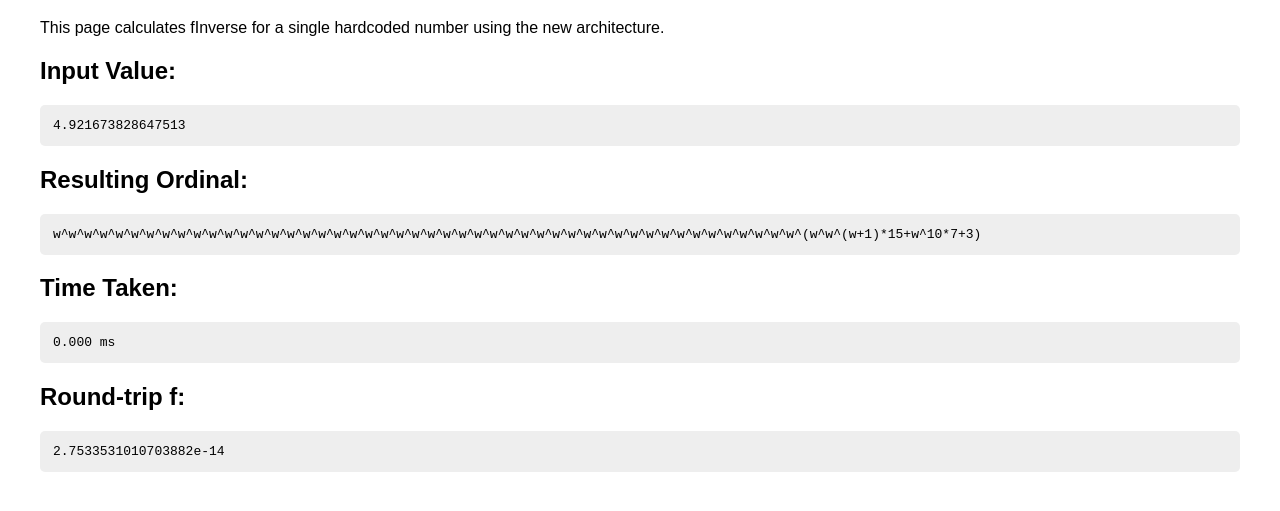
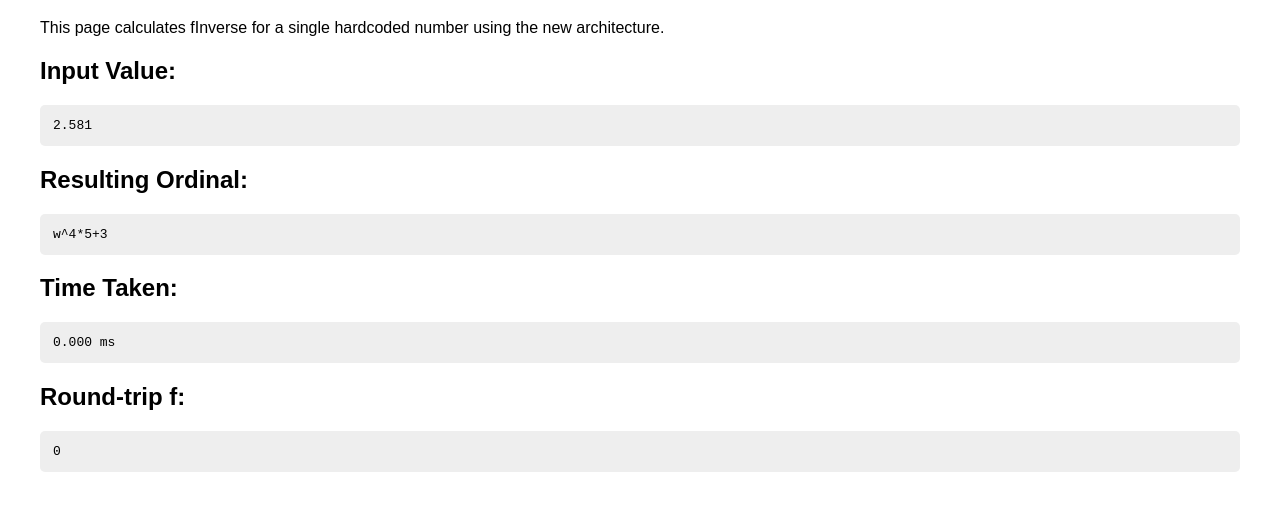
Before and after one commit to MeniRosenfeld/TransfiniteOrdinalCalculator, a plain HTML site: page finverse_debug.html in a window 1280 px wide. Shown: the part 101-612 px from the top of the page. Drawn offline with Linux system fonts and the light colour scheme.

Commit message:
Fix fInverse

```diff
--- a/finverse_debug.html
+++ b/finverse_debug.html
@@ -72,7 +72,7 @@
             }
 
             // --- CONFIGURATION ---
-            const inputValue = 4.921673828647513; // Hardcoded input value (e.g., f(w+1))
+            const inputValue = 2.581; // Hardcoded input value (e.g., f(w+1))
             // ---------------------
 
             document.getElementById('input-value').textContent = inputValue;
@@ -86,7 +86,7 @@
                 // Use the OLD_F_PARAMS as requested
                 const fParams = OLD_F_PARAMS;
 
-                const resultRep = fInverse(inputValue, fParams, 1e-13);
+                const resultRep = fInverse(inputValue, fParams, 1e-14);
                 const ordinalResult = convertFFormatToOrdinalInstance(resultRep);
 
                 const endTime = performance.now();
--- a/operations/NumericContexts.js
+++ b/operations/NumericContexts.js
@@ -3,7 +3,11 @@
 const DoubleFloatContext = {
     ZERO: 0.0,
     ONE: 1.0,
-    fromInt: (n) => Number(n.toString()), // Handles both numbers and BigInts safely
+    fromInt: (n) => {
+        if (typeof n === 'bigint') return Number(n);
+        return n;
+    },
+    fromDecimal: (n) => n, // Standard floats are the native type
     add: (a, b) => a + b,
     subtract: (a, b) => a - b,
     multiply: (a, b) => a * b,
@@ -14,6 +18,7 @@ const DoubleFloatContext = {
     min: (a, b) => Math.min(a, b),
     max: (a, b) => Math.max(a, b),
     isNaN: (a) => isNaN(a),
+    floor: (a) => BigInt(Math.floor(a)),
     toNumber: (a) => a,
     isZero: (a) => a === 0.0
 };
@@ -22,6 +27,10 @@ const RationalContext = {
     ZERO: new Rational(0n),
     ONE: new Rational(1n),
     fromInt: (n) => Rational.fromInt(n),
+    fromDecimal: (n) => {
+        const precision = 10000000000000000n; // 10^16
+        return new Rational(BigInt(Math.round(n * Number(precision))), precision);
+    },
     add: (a, b) => a.add(b),
     subtract: (a, b) => a.subtract(b),
     multiply: (a, b) => a.multiply(b),
@@ -37,6 +46,7 @@ const RationalContext = {
     min: (a, b) => a.subtract(b).num < 0n ? a : b,
     max: (a, b) => a.subtract(b).num > 0n ? a : b,
     isNaN: (a) => false, // A valid Rational number can't be NaN
+    floor: (a) => a.num / a.den, // BigInt division naturally floors
     toNumber: (a) => a.toNumber(),
     isZero: (a) => a.num === 0n
 };
--- a/ordinal_mapping_inverse.js
+++ b/ordinal_mapping_inverse.js
@@ -81,28 +81,22 @@ function findRemainderHigher(x, k, m, params, threshold) {
     const fOmegaKMPlus1 = ctx.add(fOmegaK, ctx.multiply(ctx.subtract(fOmegaKPlus1, fOmegaK), fFinite(ctx, ctx.fromInt(BigInt(m)), params.scaleMult)));
 
 
-    if (ctx.compare(x, ctx.add(fOmegaKM, threshold)) <= 0) {
+    if (ctx.compare(x, ctx.add(fOmegaKM, threshold)) <= 0 || ctx.compare(x, ctx.subtract(fOmegaKMPlus1, threshold)) >= 0) {
         return 0n;
     }
 
     const denominator = ctx.subtract(fOmegaKMPlus1, fOmegaKM);
 
-    let fr_untyped = ctx.divide(ctx.multiply(ctx.subtract(x, fOmegaKM), fOmegaK), denominator);
-    if (ctx.isNaN(fr_untyped)) fr_untyped = ctx.ZERO;
-    fr_untyped = ctx.max(ctx.ZERO, ctx.min(fr_untyped, fOmegaK));
+    let fr = ctx.divide(ctx.multiply(ctx.subtract(x, fOmegaKM), fOmegaK), denominator);
+    if (ctx.isNaN(fr) || ctx.compare(fr, fOmegaK) >= 0) fr = ctx.ZERO;
+    fr = ctx.max(fr, ctx.ZERO);
 
-    const fr = ctx.toNumber(fr_untyped);
-
-    if (fr < threshold) {
+    if (ctx.compare(fr, threshold) < 0) {
         return 0n;
     } else {
-        let rAmplification = 1.0;
-        const denominator_num = ctx.toNumber(denominator);
-        if (Math.abs(denominator_num) > 1e-15) { // Only amplify if denom is not excessively small
-            rAmplification = ctx.toNumber(ctx.divide(fOmegaK, denominator));
-        }
+        rAmplification = ctx.divide(fOmegaK, denominator);
 
-        const result = fInverse(fr, params, threshold * Math.max(1, rAmplification));
+        const result = fInverse(fr, params, ctx.multiply(threshold, rAmplification));
         if (result === "E0_TYPE") {
             console.warn(`findRemainderHigher: fInverse returned E0_TYPE for fr=${fr}. This shouldn't be allowed. Returning 0n.`);
             console.warn(`x=${ctx.toNumber(x)}. m=${m}. k=${convertFFormatToOrdinalInstance(k).toStringCNF()}.`);
@@ -117,13 +111,13 @@ function findRemainderHigher(x, k, m, params, threshold) {
 function findJ(x, params, threshold) {
     const ctx = params.ctx;
 
-    if (ctx.compare(x, ctx.add(ctx.ONE, threshold)) <= 0 && ctx.compare(x, ctx.subtract(ctx.ONE, threshold)) >= 0) {
-        return 1n;
-    }
+    // Proximity check for critical points
+    if (ctx.compare(ctx.abs(ctx.subtract(x, ctx.ONE)), threshold) < 0) return 1n;
 
     let j_approx = ctx.divide(ctx.multiply(params.scaleExp, ctx.subtract(x, ctx.ONE)), ctx.subtract(params.precomputed[3], x));
+    if (ctx.isNaN(j_approx) || ctx.compare(j_approx, ctx.ZERO) < 0) j_approx = ctx.ZERO;
 
-    const calcJ = BigInt(Math.max(1, 1 + Math.floor(ctx.toNumber(j_approx))));
+    const calcJ = ctx.floor(j_approx) + 1n;
 
     const f_j_plus_1_check = ctx.add(ctx.ONE, ctx.divide(
         ctx.multiply(params.precomputed[1], ctx.fromInt(calcJ)),
@@ -158,7 +152,7 @@ function findM(x, j_base, params, threshold) {
     const A = ctx.add(ctx.ONE, ctx.divide(ctx.multiply(params.precomputed[1], j_base_minus_1_num), ctx.add(params.scaleExp, j_base_minus_1_num)));
     const B = ctx.add(ctx.ONE, ctx.divide(ctx.multiply(params.precomputed[1], j_base_num), ctx.add(params.scaleExp, j_base_num)));
 
-    if (ctx.compare(ctx.subtract(x, A), threshold) < 0) {
+    if (ctx.compare(ctx.subtract(x, A), threshold) < 0 || ctx.compare(x, ctx.subtract(B, threshold)) >= 0) {
         return 1n;
     }
 
@@ -166,10 +160,9 @@ function findM(x, j_base, params, threshold) {
     if (ctx.isNaN(target_f_m_minus_1)) target_f_m_minus_1 = ctx.ZERO;
     target_f_m_minus_1 = ctx.max(ctx.ZERO, ctx.min(target_f_m_minus_1, ctx.ONE));
 
-
     let m_approx = ctx.divide(ctx.multiply(params.scaleMult, target_f_m_minus_1), ctx.subtract(ctx.ONE, target_f_m_minus_1));
-    if (ctx.isNaN(m_approx)) m_approx = ctx.ZERO;
-    const calcM = BigInt(Math.max(1, 1 + Math.floor(ctx.toNumber(m_approx))));
+    if (ctx.isNaN(m_approx) || ctx.compare(m_approx, ctx.ZERO) < 0) m_approx = ctx.ZERO;
+    const calcM = ctx.floor(m_approx) + 1n;
 
     const f_m_check = fFinite(ctx, ctx.fromInt(calcM), params.scaleMult);
 
@@ -197,26 +190,24 @@ function findOmegaPowerOrdinal(x, params, threshold, depth) {
     const x_minus_fOmegaJM = ctx.subtract(x, fOmegaJM_val);
 
     let ratio = ctx.divide(x_minus_fOmegaJM, ctx.subtract(fOmegaJMPlus1_val, fOmegaJM_val));
-    if (ctx.isNaN(ratio)) ratio = ctx.ZERO;
+    if (ctx.isNaN(ratio) || ctx.compare(x, ctx.add(fOmegaJM_val, threshold)) < 0 || ctx.compare(x, ctx.subtract(fOmegaJMPlus1_val, threshold)) > 0) ratio = ctx.ZERO;
     fk = ctx.multiply(ratio, fOmegaJ_val);
 
 
-    const fk_num = ctx.toNumber(fk);
-    if (fk_num < 0) fk = ctx.ZERO;
-    if (fk_num > ctx.toNumber(params.precomputed[5])) fk = params.precomputed[5];
+    //if (fk_num > ctx.toNumber(params.precomputed[5])) fk = params.precomputed[5];
 
     let k_rem_ordinal_representation;
-    if (ctx.compare(fk, threshold) < 0) {
+    //if (ctx.compare(fk, threshold) < 0) {
+    //    k_rem_ordinal_representation = 0n;
+    //} else {
+    const denom = ctx.subtract(fOmegaJMPlus1_val, fOmegaJM_val);
+    if (ctx.isZero(denom)) {
         k_rem_ordinal_representation = 0n;
     } else {
-        const denom = ctx.subtract(fOmegaJMPlus1_val, fOmegaJM_val);
-        if (ctx.isZero(denom)) {
-            k_rem_ordinal_representation = 0n;
-        } else {
-            const kAmplificationFactor = ctx.divide(fOmegaJ_val, denom);
-            k_rem_ordinal_representation = fInverse(fk, params, ctx.multiply(threshold, kAmplificationFactor), depth + 1);
-        }
+        const kAmplificationFactor = ctx.divide(fOmegaJ_val, denom);
+        k_rem_ordinal_representation = fInverse(fk, params, ctx.multiply(threshold, kAmplificationFactor), depth + 1);
     }
+    //}
 
     if (m === 1n && k_rem_ordinal_representation === 0n) {
         return { type: 'pow', k: j };
@@ -232,13 +223,12 @@ function findOmegaPowerOrdinal(x, params, threshold, depth) {
 
 function findHigherPowerOrdinal(x, params, threshold, depth) {
     const ctx = params.ctx;
-    const fk_num = ctx.toNumber(ctx.divide(ctx.subtract(ctx.multiply(params.precomputed[8], x), params.precomputed[6]), ctx.add(x, params.precomputed[7])));
-    const fk = ctx.fromInt(fk_num);
-    const kAmplification = Math.max(1, ctx.toNumber(ctx.square(ctx.subtract(params.precomputed[8], fk))) / ctx.toNumber(params.precomputed[9]));
-    const k = fInverse(fk_num, params, threshold * kAmplification, depth + 1);
+    const fk = ctx.divide(ctx.subtract(ctx.multiply(params.precomputed[8], x), params.precomputed[6]), ctx.add(x, params.precomputed[7]));
+    const kAmplification = ctx.divide(ctx.square(ctx.subtract(params.precomputed[8], fk)), params.precomputed[9]);
+    const k = fInverse(fk, params, ctx.multiply(threshold, kAmplification), depth + 1);
 
     if (k === "E0_TYPE" || k.type == 'epsilon') {
-        return "E0_TYPE";
+        return k;
     }
 
     const m = findCoefficientHigher(x, k, params, threshold);
@@ -262,22 +252,20 @@ function findHigherPowerOrdinal(x, params, threshold, depth) {
     };
 }
 
-function fInverse(x_num, params = DEFAULT_F_PARAMS, threshold = 1e-14, depth = 0) {
+function fInverse(x, params = DEFAULT_F_PARAMS, threshold = 1e-14, depth = 0) {
     const ctx = params.ctx;
-    const x = ctx.fromInt(x_num);
-    const thresholdCtx = ctx.fromInt(threshold);
 
-    if (x_num < -threshold || x_num > ctx.toNumber(params.precomputed[5]) + threshold) { // Allow x to be slightly over 5 due to float precision
-        throw new Error(`Input value ${x_num} is outside the valid range [0,5]`);
+    if (ctx.compare(x, ctx.fromInt(-ctx.toNumber(threshold))) < 0 || ctx.compare(x, ctx.add(params.precomputed[5], threshold)) > 0) {
+        throw new Error(`Input value ${ctx.toNumber(x)} is outside the valid range [0,5]`);
     }
 
     // Handle specific values and ranges
-    if (Math.abs(x_num) <= threshold) return 0n;
+    if (ctx.compare(ctx.abs(x), threshold) < 0) return 0n;
 
     // Check for specific points using the high-precision threshold first
-    if (Math.abs(x_num - ctx.toNumber(params.precomputed[5])) <= threshold) return { type: 'epsilon', index: 0n }; // Epsilon_0
-    if (Math.abs(x_num - 1.0) <= threshold) return { type: 'pow', k: 1n };  // f(ω) = 1
-    if (Math.abs(x_num - ctx.toNumber(params.precomputed[3])) <= threshold) return { type: 'pow', k: { type: 'pow', k: 1n } }; // f(ω^ω) = 3
+    if (ctx.compare(ctx.abs(ctx.subtract(x, params.precomputed[5])), threshold) < 0) return { type: 'epsilon', index: 0n }; // Epsilon_0
+    if (ctx.compare(ctx.abs(ctx.subtract(x, ctx.ONE)), threshold) < 0) return { type: 'pow', k: 1n };  // f(ω) = 1
+    if (ctx.compare(ctx.abs(ctx.subtract(x, params.precomputed[3])), threshold) < 0) return { type: 'pow', k: { type: 'pow', k: 1n } }; // f(ω^ω) = 3
 
 
     // Now check for ranges
@@ -285,10 +273,10 @@ function fInverse(x_num, params = DEFAULT_F_PARAMS, threshold = 1e-14, depth = 0
         const denominator = ctx.subtract(params.precomputed[5], x);
         let height_approx = ctx.divide(ctx.add(params.precomputed[4], ctx.multiply(ctx.subtract(params.scaleTet, ctx.ONE), ctx.subtract(x, ctx.ONE))), denominator);
         if (ctx.isNaN(height_approx)) height_approx = ctx.ZERO;
-        const height = Math.floor(ctx.toNumber(height_approx));
+        const height = Number(ctx.floor(height_approx));
 
         if (height >= 1) {
-            const next_x = ctx.add(x, thresholdCtx);
+            const next_x = ctx.add(x, threshold);
             const next_denom = ctx.subtract(params.precomputed[5], next_x);
             let nextHeight_approx = ctx.divide(ctx.add(params.precomputed[4], ctx.multiply(ctx.subtract(params.scaleTet, ctx.ONE), ctx.subtract(next_x, ctx.ONE))), next_denom);
             if (ctx.isNaN(nextHeight_approx)) nextHeight_approx = ctx.ZERO;
@@ -300,14 +288,14 @@ function fInverse(x_num, params = DEFAULT_F_PARAMS, threshold = 1e-14, depth = 0
                 return { type: 'w_tower', height: height };
             }
         } else {
-            console.warn(`fInverse: Calculated w_tower height is < 1 (height=${height}, x=${x_num}). Fallback might be needed or check x range.`);
+            console.warn(`fInverse: Calculated w_tower height is < 1 (height=${height}, x=${ctx.toNumber(x)}). Fallback might be needed or check x range.`);
             return "E0_TYPE";
         }
     }
 
 
     if (ctx.compare(x, ctx.ONE) < 0) {
-        return findFiniteOrdinal(ctx, x, thresholdCtx, params.scaleAdd);
+        return findFiniteOrdinal(ctx, x, threshold, params.scaleAdd);
     } else if (ctx.compare(x, params.precomputed[3]) < 0) { // Covers (1, 3) - f(ω) to f(ω^ω)
         return findOmegaPowerOrdinal(x, params, threshold, depth);
     } else { // Covers [3, 5) - f(ω^ω) up to (but not including) f(ε₀)
```
